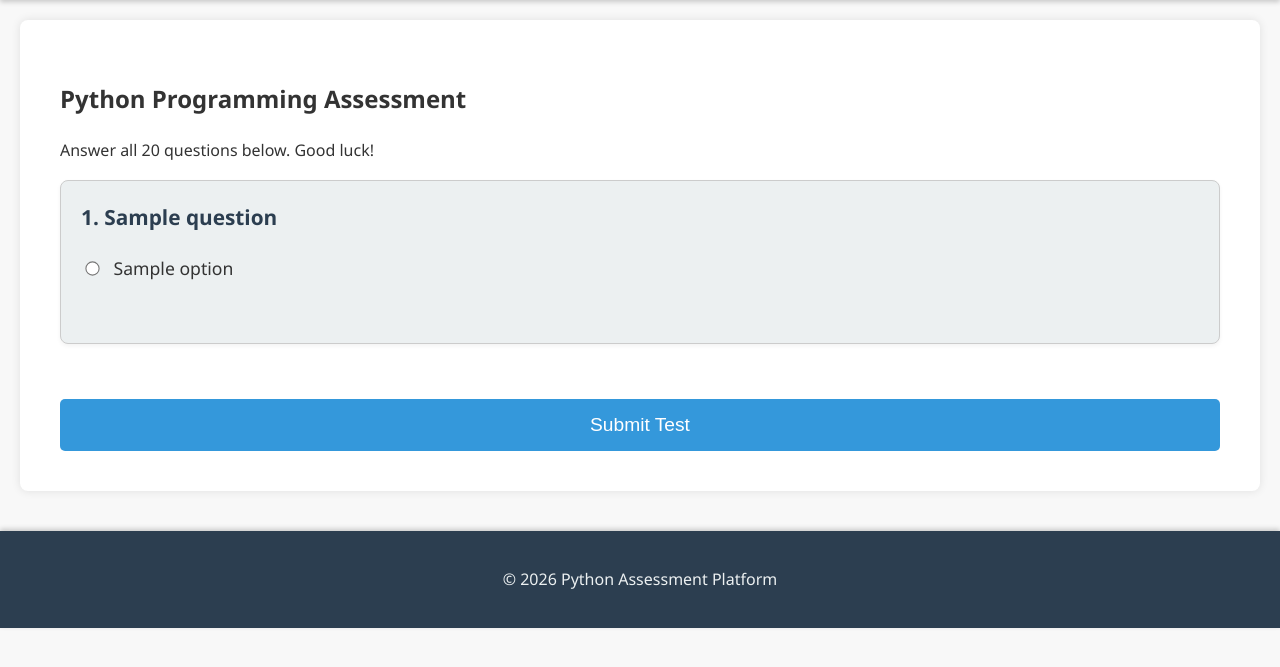
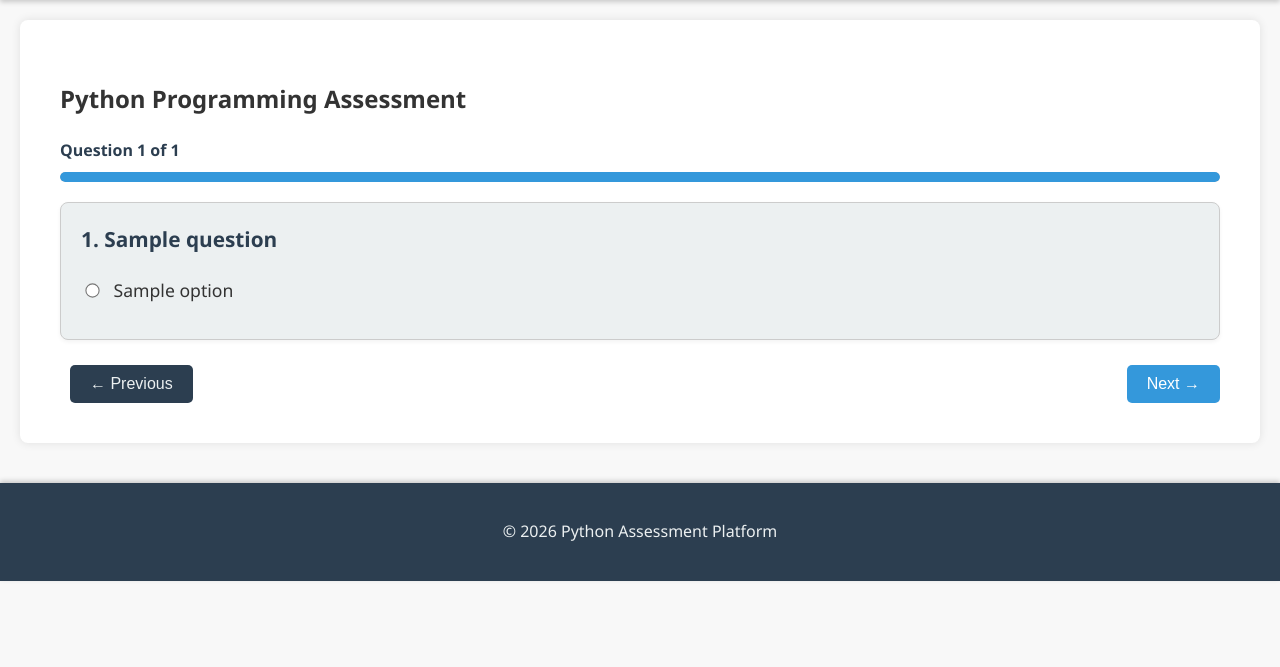
Before and after one commit to sushil-narang/Assessment-Project, a Flask app: template templates/test.html in a window 1280 px wide. Shown: the part 78-745 px from the top of the page. Run offline with Flask 3, Linux system fonts and the light colour scheme; the template is opened without the code that fills it: most values are stand-ins (such as "Sample title", 1, 10 or a date in 2020); some libraries are stand-ins or nearby versions.

Commit message:
Modified test

```diff
--- a/static/css/style.css
+++ b/static/css/style.css
@@ -258,6 +258,69 @@ footer {
     font-size: 1.2rem;
 }
 
+/* Quiz Progress */
+.quiz-progress {
+    margin-bottom: 20px;
+}
+
+.quiz-progress #progress-text {
+    font-weight: bold;
+    color: var(--dark-color);
+    display: block;
+    margin-bottom: 8px;
+}
+
+.progress-bar-wrap {
+    background-color: var(--border-color);
+    border-radius: 10px;
+    height: 10px;
+    overflow: hidden;
+}
+
+.progress-bar-fill {
+    background-color: var(--primary-color);
+    height: 100%;
+    border-radius: 10px;
+    transition: width 0.3s ease;
+}
+
+/* Quiz Navigation */
+.quiz-nav {
+    display: flex;
+    justify-content: space-between;
+    align-items: center;
+    margin-top: 25px;
+    gap: 10px;
+}
+
+.quiz-nav .submit-test-btn {
+    width: auto;
+    margin-top: 0;
+    padding: 10px 30px;
+    font-size: 1rem;
+}
+
+.unanswered-msg {
+    color: var(--danger-color);
+    font-size: 0.95rem;
+    margin-top: 10px;
+    font-weight: bold;
+}
+
+.option-label {
+    display: block;
+    margin-bottom: 10px;
+    font-size: 1.1rem;
+    cursor: pointer;
+    padding: 8px 12px;
+    border-radius: 5px;
+    transition: background-color 0.2s ease;
+}
+
+.option-label:hover {
+    background-color: rgba(52, 152, 219, 0.1);
+}
+
 /* Result Page */
 table {
     width: 100%;
--- a/templates/test.html
+++ b/templates/test.html
@@ -5,22 +5,82 @@
 {% block content %}
     <div class="container test-page">
         <h2>Python Programming Assessment</h2>
-        <p>Answer all 20 questions below. Good luck!</p>
-        <form method="post" action="{{ url_for('test') }}">
+        <div class="quiz-progress">
+            <span id="progress-text">Question 1 of {{ questions|length }}</span>
+            <div class="progress-bar-wrap">
+                <div class="progress-bar-fill" id="progress-bar" style="width: {{ (1 / questions|length * 100)|round(2) }}%"></div>
+            </div>
+        </div>
+
+        <form method="post" action="{{ url_for('test') }}" id="quiz-form">
             {% for q in questions %}
-                <div class="question-block">
+                <div class="question-block" id="question-{{ loop.index0 }}" style="{{ 'display:none;' if loop.index0 != 0 else '' }}">
                     <h3>{{ loop.index }}. {{ q.question }}</h3>
                     <div class="options">
                         {% for option in q.options %}
-                            <label>
-                                <input type="radio" name="question_{{ q.id }}" value="{{ option }}" required>
+                            <label class="option-label">
+                                <input type="radio" name="question_{{ q.id }}" value="{{ option }}">
                                 {{ option }}
-                            </label><br>
+                            </label>
                         {% endfor %}
                     </div>
+                    <p class="unanswered-msg" id="warn-{{ loop.index0 }}" style="display:none;">Please select an answer before continuing.</p>
                 </div>
             {% endfor %}
-            <button type="submit" class="btn primary-btn submit-test-btn">Submit Test</button>
+
+            <div class="quiz-nav">
+                <button type="button" class="btn secondary-btn" id="prev-btn" onclick="changeQuestion(-1)" disabled>&#8592; Previous</button>
+                <button type="button" class="btn primary-btn" id="next-btn" onclick="changeQuestion(1)">Next &#8594;</button>
+                <button type="submit" class="btn primary-btn submit-test-btn" id="submit-btn" style="display:none;">Submit Test</button>
+            </div>
         </form>
     </div>
+
+    <script>
+        const total = {{ questions|length }};
+        let current = 0;
+
+        function changeQuestion(direction) {
+            const currentBlock = document.getElementById('question-' + current);
+            const radios = currentBlock.querySelectorAll('input[type="radio"]');
+            const answered = Array.from(radios).some(r => r.checked);
+            const warn = document.getElementById('warn-' + current);
+
+            if (direction === 1 && !answered) {
+                warn.style.display = 'block';
+                return;
+            }
+            warn.style.display = 'none';
+
+            currentBlock.style.display = 'none';
+            current += direction;
+
+            document.getElementById('question-' + current).style.display = 'block';
+
+            document.getElementById('progress-text').textContent = 'Question ' + (current + 1) + ' of ' + total;
+            const pct = ((current + 1) / total * 100).toFixed(2);
+            document.getElementById('progress-bar').style.width = pct + '%';
+
+            document.getElementById('prev-btn').disabled = (current === 0);
+
+            if (current === total - 1) {
+                document.getElementById('next-btn').style.display = 'none';
+                document.getElementById('submit-btn').style.display = 'inline-block';
+            } else {
+                document.getElementById('next-btn').style.display = 'inline-block';
+                document.getElementById('submit-btn').style.display = 'none';
+            }
+        }
+
+        document.getElementById('quiz-form').addEventListener('submit', function(e) {
+            const currentBlock = document.getElementById('question-' + current);
+            const radios = currentBlock.querySelectorAll('input[type="radio"]');
+            const answered = Array.from(radios).some(r => r.checked);
+            const warn = document.getElementById('warn-' + current);
+            if (!answered) {
+                e.preventDefault();
+                warn.style.display = 'block';
+            }
+        });
+    </script>
 {% endblock %}
```
Also changed, not shown: first.txt (added, +20 -0 lines).
